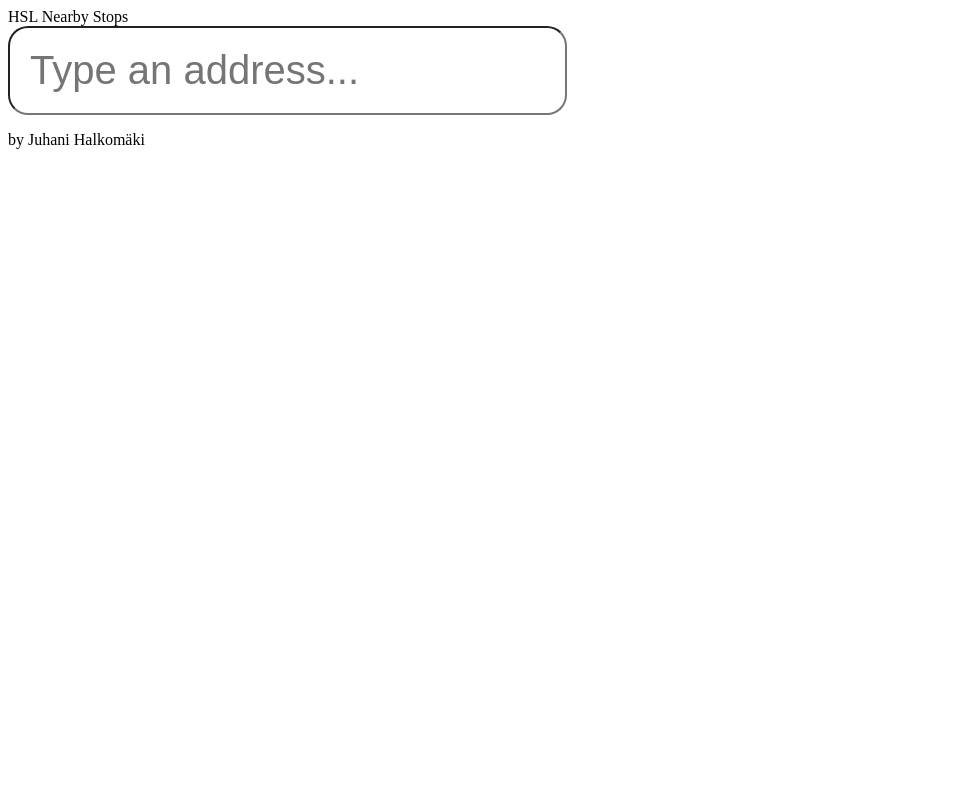
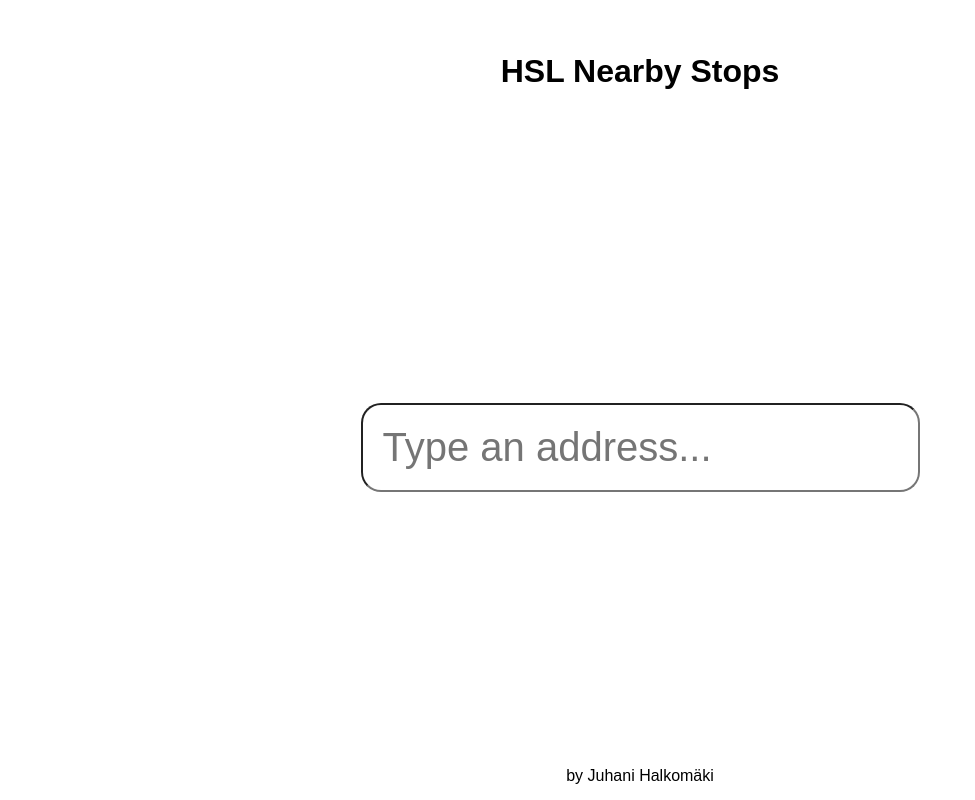
Before and after one commit to ernest3rd/hsl-stop-info, a React app: page / in a window 1280 px wide. Shown: the whole page, without its empty margins (0-975 px from the left). Built offline with nearby package versions, Linux system fonts and the light colour scheme.

Commit message:
Add basic layout styling

```diff
--- a/src/Components/App/App.css
+++ b/src/Components/App/App.css
@@ -1,4 +1,16 @@
-.App {
-  margin: 1rem;
+* {
+  box-sizing: border-box;
+}
+html,
+body {
+  height: 100%;
+  padding: 0;
+  margin: 0;
+}
+
+#root {
+  display: flex;
   font-family: Arial, Helvetica, sans-serif;
+  min-height: 100%;
+  flex-direction: column;
 }
--- a/src/Components/App/App.jsx
+++ b/src/Components/App/App.jsx
@@ -1,43 +1,16 @@
-import React from "react";
-import { BrowserRouter as Router } from "react-router-dom";
-import { ThemeProvider } from "styled-components";
-import TranslationProvider from "providers/TranslationProvider";
-import Header from "components/layout/Header";
-import Main from "components/layout/Main";
-import Footer from "components/layout/Footer";
-import "./App.css";
-
-const theme = {
-  colors: {
-    primary: "#88ff88",
-    secondary: "#8888ff",
-    black: "#000000",
-    white: "#ffffff",
-    grey: "#888888",
-  },
-  font: {
-    size: {
-      h1: 40,
-      h2: 25,
-      body: 16,
-      large: 25,
-      small: 12,
-    },
-    weight: {
-      bold: 700,
-      normal: 400,
-      thin: 200,
-    },
-    family: {
-      heading: "Roboto",
-      body: "Arial",
-    },
-  },
-};
+import React from 'react';
+import { BrowserRouter as Router } from 'react-router-dom';
+import { ThemeProvider } from 'styled-components';
+import TranslationProvider from 'providers/TranslationProvider';
+import Header from 'components/layout/Header';
+import Main from 'components/layout/Main';
+import Footer from 'components/layout/Footer';
+import theme from 'theme';
+import './App.css';
 
 const App = () => (
   <ThemeProvider theme={theme}>
-    <TranslationProvider ns={["common"]}>
+    <TranslationProvider ns={['common']}>
       <Router>
         <Header />
         <Main />
--- a/src/Components/layout/Footer.jsx
+++ b/src/Components/layout/Footer.jsx
@@ -1,12 +1,21 @@
 import React from 'react';
 import useTranslation from 'hooks/useTranslation';
+import styled from 'styled-components';
+
+const Container = styled.footer(() => ({
+  width: '100%',
+  height: '3em',
+  display: 'flex',
+  alignItems: 'center',
+  justifyContent: 'center',
+}));
 
 const Footer = () => {
   const { t } = useTranslation();
   return (
-    <footer>
+    <Container>
       <p>{t('common:app.byWho')}</p>
-    </footer>
+    </Container>
   );
 };
 
--- a/src/Components/layout/Header.jsx
+++ b/src/Components/layout/Header.jsx
@@ -1,9 +1,23 @@
 import React from 'react';
 import useTranslation from 'hooks/useTranslation';
+import styled from 'styled-components';
+import { spacing } from '../../helpers/styles';
+
+const Container = styled.main(() => ({
+  display: 'flex',
+  flexDirection: 'column',
+  alignItems: 'center',
+  justifyContent: 'center',
+  padding: spacing(4, 0),
+}));
 
 const Header = () => {
   const { t } = useTranslation();
-  return <header>{t('common:app.name')}</header>;
+  return (
+    <Container>
+      <h1>{t('common:app.name')}</h1>
+    </Container>
+  );
 };
 
 export default Header;
--- a/src/Components/layout/Main.jsx
+++ b/src/Components/layout/Main.jsx
@@ -1,8 +1,18 @@
-import React from "react";
-import { Switch, Route } from "react-router-dom";
-import Home from "pages/Home";
+import React from 'react';
+import { Switch, Route } from 'react-router-dom';
+import Home from 'pages/Home';
+import styled from 'styled-components';
+
+const Container = styled.main(() => ({
+  flex: 1,
+  display: 'flex',
+  flexDirection: 'column',
+  alignItems: 'center',
+  justifyContent: 'center',
+}));
 
 const Main = () => (
+  <Container>
     <Switch>
       <Route path="/about">
         <h1>About</h1>
@@ -14,6 +24,7 @@
         <Home />
       </Route>
     </Switch>
+  </Container>
 );
 
 export default Main;
--- /dev/null
+++ b/src/helpers/styles.js
@@ -0,0 +1,16 @@
+import theme from 'theme';
+
+export const spacing = (...args) => {
+  const { unitSize } = theme;
+  return args
+    .reduce((values, arg) => {
+      if (typeof arg === 'number') {
+        return [...values, `${unitSize * arg}px`];
+      }
+      if (arg) {
+        return [...values, `${unitSize * arg}px`];
+      }
+      return values;
+    }, [])
+    .join(' ');
+};
```
Lines whose indentation alone changed are shown as unchanged.
